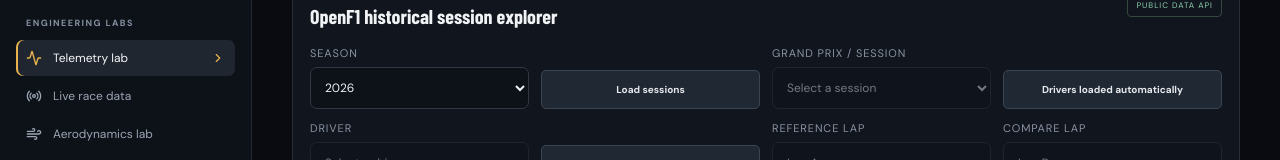
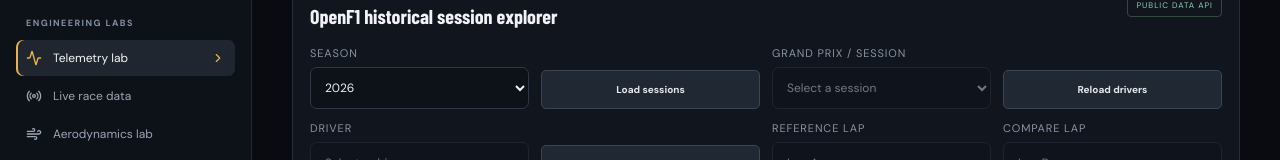
Before and after one commit to Payasgo/virtual_f1_engineering, a React (Vite) app: page / in a window 1280 px wide. Both pictures are taken after a click on the button "Explore telemetry lab". Shown: the part 275-435 px from the top of the page. Built offline with nearby package versions, Linux system fonts and the light colour scheme; a web font is replaced by a local one.

Commit message:
Keep a manual retry action for driver loading

```diff
--- a/src/App.jsx
+++ b/src/App.jsx
@@ -195,7 +195,7 @@ export default function App(){
       <label>Season<select value={sessionYear} onChange={e=>{setSessionYear(e.target.value);setSessionCatalog([]);setSelectedSession('');setSessionDrivers([]);setSessionLaps([]);setLapComparison(null);}}>{['2026','2025','2024','2023'].map(y=><option key={y}>{y}</option>)}</select></label>
       <button className="secondary-btn" onClick={loadSessionCatalog} disabled={telemetryBusy}>{telemetryBusy?'Loading…':'Load sessions'}</button>
       <label>Grand Prix / session<select value={selectedSession} onChange={e=>{const key=e.target.value;setSelectedSession(key);setSessionDrivers([]);setSelectedTelemetryDriver('');setSessionLaps([]);setLapComparison(null);setTelemetryNotice('');setTelemetryError('');if(key){setTelemetryBusy(true);getDrivers(key).then(rows=>{const sorted=rows.sort((x,y)=>String(x.name_acronym||x.full_name||'').localeCompare(String(y.name_acronym||y.full_name||'')));setSessionDrivers(sorted);setSelectedTelemetryDriver(sorted[0]?String(sorted[0].driver_number):'');if(!sorted.length)setTelemetryNotice('No driver records were returned for this session.');}).catch(err=>setTelemetryError(err.message||'Unable to load drivers.')).finally(()=>setTelemetryBusy(false));}}} disabled={!sessionCatalog.length}><option value="">Select a session</option>{sessionCatalog.map(s=><option key={s.session_key} value={String(s.session_key)}>{s.country_name} · {s.meeting_name} · {s.session_name} ({s.date_start?.slice(0,10)})</option>)}</select></label>
-      <button className="secondary-btn" onClick={loadSessionDrivers} disabled={!selectedSession||telemetryBusy}>{telemetryBusy?'Loading drivers…':'Drivers loaded automatically'}</button>
+      <button className="secondary-btn" onClick={loadSessionDrivers} disabled={!selectedSession||telemetryBusy}>{telemetryBusy?'Loading drivers…':'Reload drivers'}</button>
       <label>Driver<select value={selectedTelemetryDriver} onChange={e=>{setSelectedTelemetryDriver(e.target.value);setSessionLaps([]);setLapComparison(null);}} disabled={!sessionDrivers.length}><option value="">Select a driver</option>{sessionDrivers.map(d=><option key={d.driver_number} value={String(d.driver_number)}>{d.name_acronym} · {d.full_name} · {d.team_name}</option>)}</select></label>
       <button className="secondary-btn" onClick={loadDriverLaps} disabled={!selectedTelemetryDriver||telemetryBusy}>Load laps</button>
       <label>Reference lap<select value={referenceLap} onChange={e=>{setReferenceLap(e.target.value);setLapComparison(null);}} disabled={!sessionLaps.length}><option value="">Lap A</option>{sessionLaps.map(l=><option key={l.lap_number} value={String(l.lap_number)}>Lap {l.lap_number} · {Number(l.duration).toFixed(3)} s</option>)}</select></label>
```
